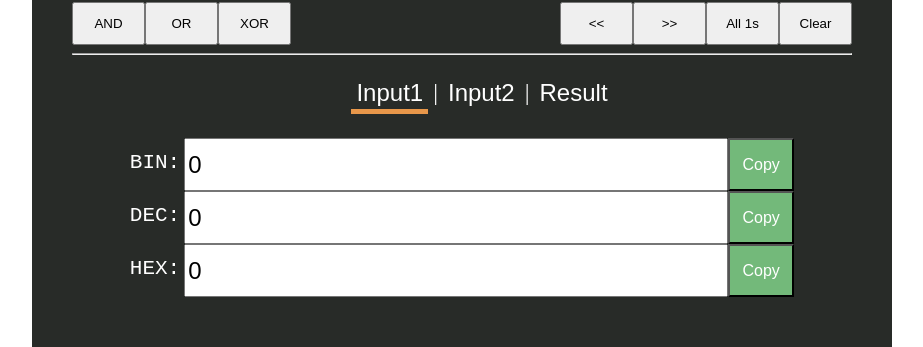
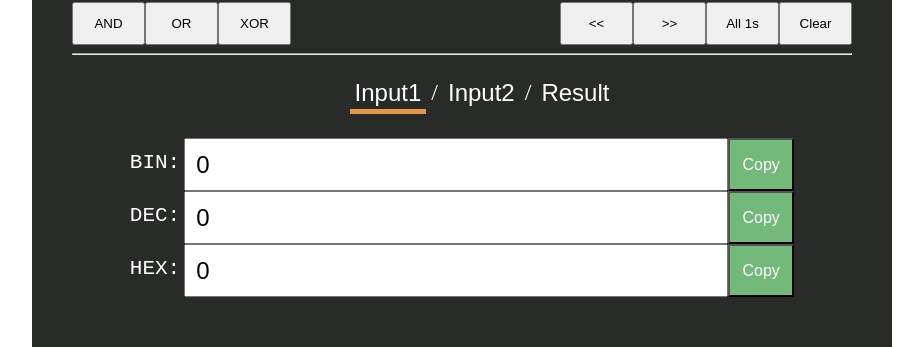
Before and after one commit to Lulkafe/BinaryCalc, a React app: page / in a window 1280 px wide. Shown: the part 310-657 px from the top of the page, without its empty margins (178-1101 px from the left). Built offline with nearby package versions, Linux system fonts and the light colour scheme.

Commit message:
Fixed a value bug for BIN

```diff
--- a/src/components.tsx
+++ b/src/components.tsx
@@ -197,12 +197,12 @@ function OutputNavi () {
                     onClick={createAction(Item.Input1)}
                     className={getClass(Item.Input1)}>Input1
                 </li>
-                <li key='item-separator1'>|</li>
+                <li key='item-separator1'>/</li>
                 <li key='item-input2'
                     onClick={createAction(Item.Input2)}
                     className={getClass(Item.Input2)}>Input2
                 </li>
-                <li key='item-separator2'>|</li>
+                <li key='item-separator2'>/</li>
                 <li key='item-result'
                     onClick={createAction(Item.Result)}
                     className={getClass(Item.Result)}>Result
@@ -214,6 +214,8 @@ function OutputNavi () {
 function OutputBars() {
 
     const { state } = useContext(CalcContext);
+    const bin_at = (v, i) => (v >> (31 - i)) & 1;
+
     let base_val: number = 0;
     let bin_val: string = '';
     let dec_val: string = '';
@@ -226,9 +228,19 @@ function OutputBars() {
     else if (state.item === Item.Result)
         base_val = state.result;
 
-    bin_val = base_val.toString(2);
     dec_val = base_val.toString(10);
     hex_val = base_val.toString(16);
+
+    for (let i = 0; i < 32; i++) {
+        let bin = bin_at(base_val, i).toString();
+
+        //Remove unnecessary 0s at the head
+        //e.g. 0000001000 => 1000
+        if (bin_val === '' && bin === '0' && i != 31)
+            continue;
+
+        bin_val += bin;
+    }
 
     return (
         <div>
--- a/src/style.css
+++ b/src/style.css
@@ -8,7 +8,6 @@
     margin: 0 auto;
     padding: 30px 0 30px 0;
 }
-
 
 #binTable__input1, #binTable__input2, #binTable__result {
     font-size: 34px;
@@ -90,14 +89,12 @@
     height: 53px;
     outline: none;
     font-size: 24px;
+    padding-left: 10px;
 }
 
 .output-bar__wrapper {
     display: flex;
     justify-content: center;
-}
-
-#output-section {
 }
 
 .ui__button {
```
Also changed, not shown: 1 other file (tests, documents, lock files or other folders).
